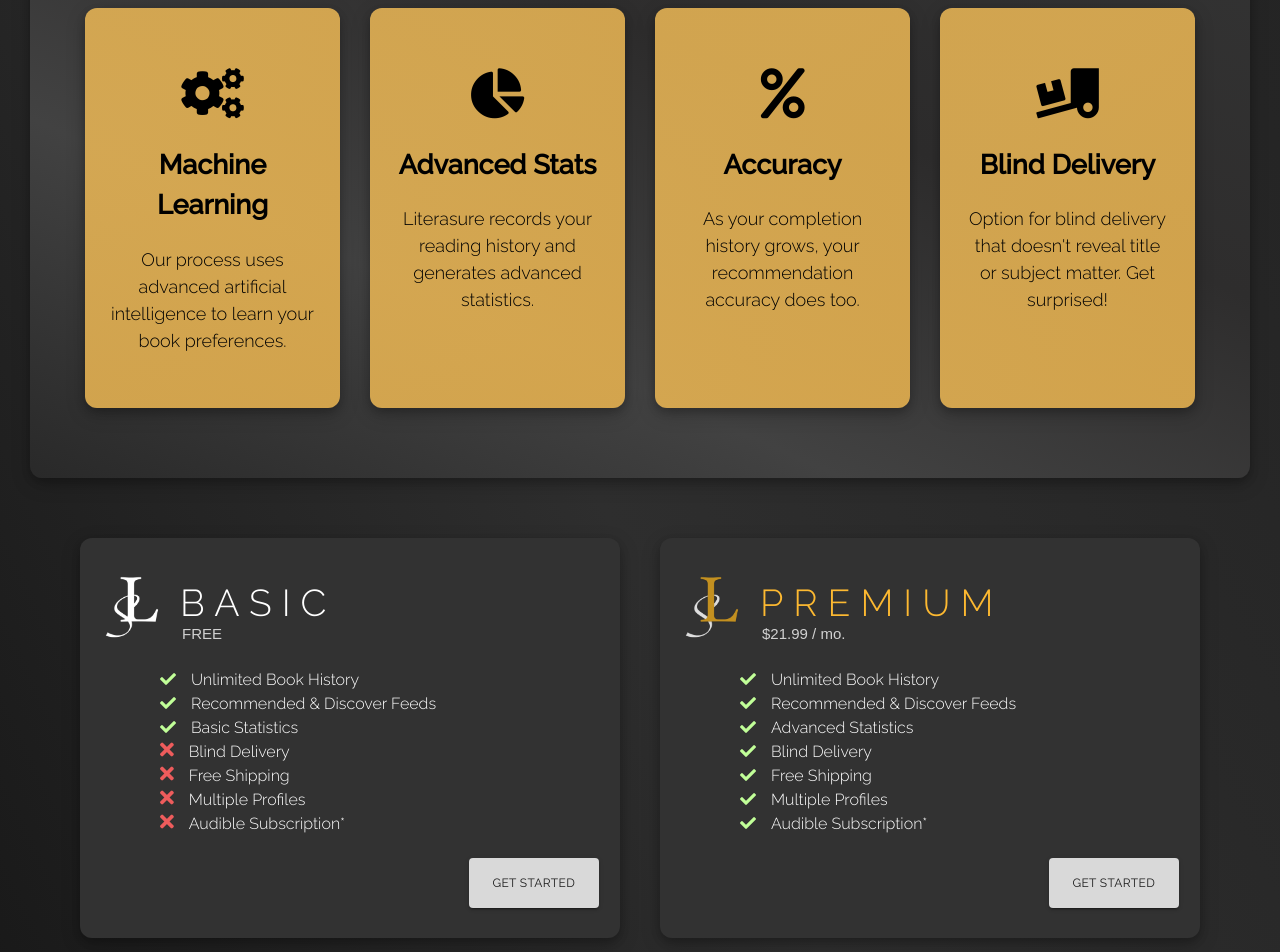
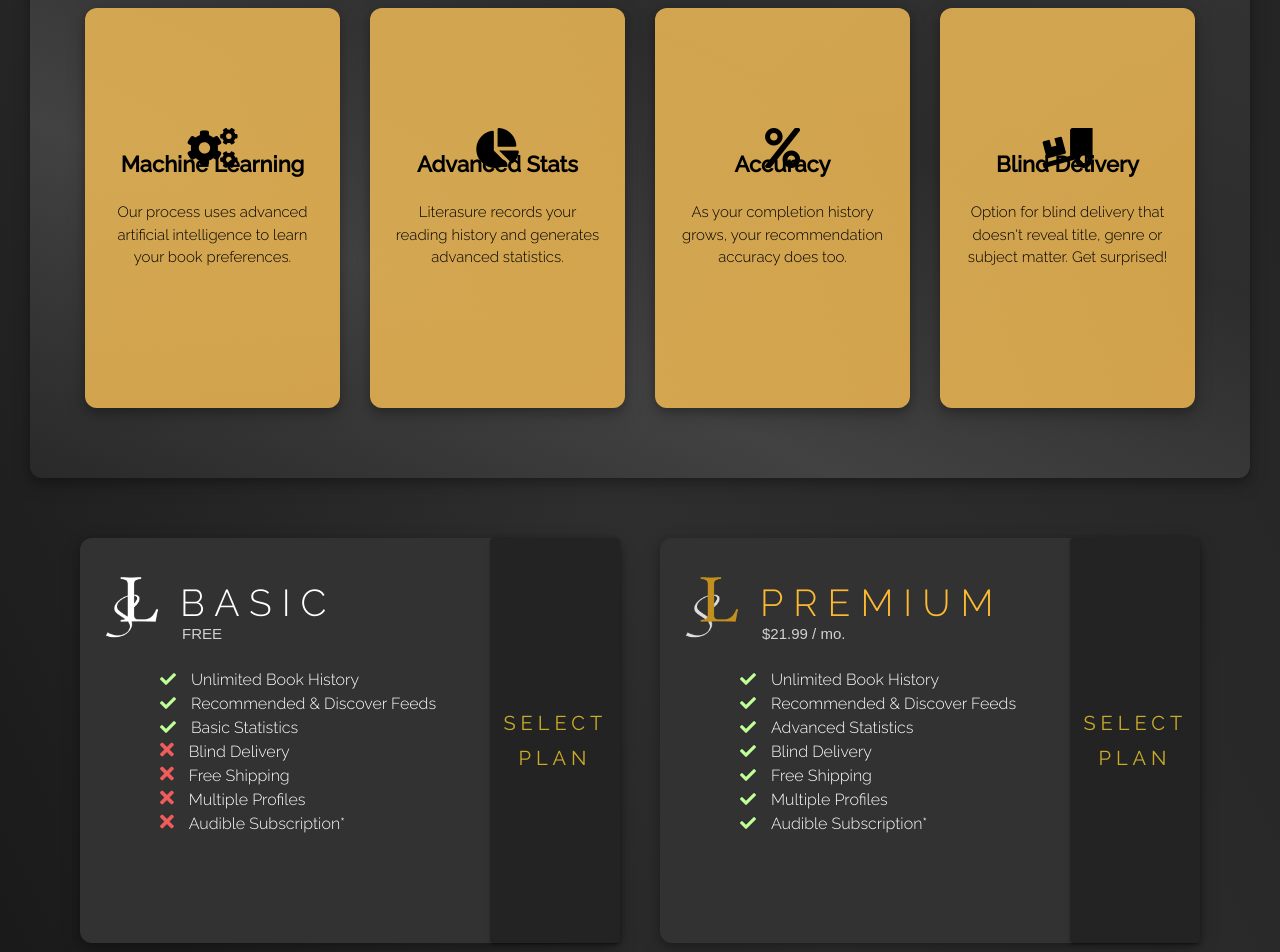
Before and after one commit to coddingtonjoel/Literasure, a React (Create React App) app: page / in a window 1280 px wide. Shown: the part 1560-2512 px from the top of the page. Built offline with nearby package versions, Linux system fonts and the light colour scheme.

Commit message:
update
added responsiveness to features and pricing elements, and changed button style & position on pricing divs

also added misc. media queries

```diff
--- a/src/components/Features.js
+++ b/src/components/Features.js
@@ -31,8 +31,8 @@
                 <i className="fas fa-truck-loading features__section--icon"></i>
                 <p className="features__section--head">Blind Delivery</p>
                 <div className="features__section--label">
-                    Option for blind delivery that doesn't reveal title or
-                    subject matter. Get surprised!
+                    Option for blind delivery that doesn't reveal title, genre
+                    or subject matter. Get surprised!
                 </div>
             </div>
         </div>
--- a/src/components/Navbar.js
+++ b/src/components/Navbar.js
@@ -4,7 +4,6 @@
 
 const Navbar = () => {
     return (
-        <div className="navbar">
         <div className="navbar__content">
             <div className="navbar__content--logobox">
                 <a href={process.env.PUBLIC_URL + "/"}>
@@ -36,7 +35,6 @@
                 </Button>
             </div>
         </div>
-        </div>
     );
 };
 
--- a/src/components/Pricing.js
+++ b/src/components/Pricing.js
@@ -53,7 +53,9 @@
                         variant="contained"
                         style={styles}
                         className="pricing__button">
-                        GET STARTED
+                        <span className="pricing__plan--select">
+                            Select Plan
+                        </span>
                     </Button>
                 </div>
                 <div className="pricing__plan pricing__plan--premium">
@@ -100,7 +102,9 @@
                         variant="contained"
                         style={styles}
                         className="pricing__button">
-                        GET STARTED
+                        <span className="pricing__plan--select">
+                            Select Plan
+                        </span>
                     </Button>
                 </div>
             </div>
@@ -113,7 +117,11 @@
     fontWeight: 400,
     backgroundColor: "#d9d9d9",
     fontSize: "1.2rem",
-    position: "absolute"
+    position: "absolute",
+    height: "100%",
+    background: "rgb(35, 35, 35)",
+    color: "#caac28",
+    transition: "0.3s"
 };
 
 export default Pricing;
--- a/src/sass/base/_typography.scss
+++ b/src/sass/base/_typography.scss
@@ -24,14 +24,14 @@
         display: block;
         font-family: "Raleway", sans-serif;
         font-weight: 300;
-        font-size: 2.5rem;
+        font-size: 2.2rem;
         animation: fadeInSub 1.5s ease-out;
         animation-delay: 0.8s;
         animation-fill-mode: forwards;
-        width: 100rem;
+        width: 100%;
 
         @include media(phone) {
-            font-size: 35%;
+            font-size: 33%;
             font-weight: 400;
         }
     }
@@ -69,6 +69,16 @@
         font-size: 2.7rem;
         font-weight: 600;
         text-align: center;
+
+        //fixes small sizing error
+        @media (max-width: 1375px) {
+            font-size: 2.2rem;
+        }
+
+        //when flex-wrap begins
+        @media (max-width: 1075px) {
+            font-size: 3rem;
+        }
     }
 
     &--label {
@@ -77,6 +87,17 @@
         font-size: 1.8rem;
         font-weight: 300;
         text-align: center;
+
+        //fixes small sizing error
+        @media (max-width: 1375px) {
+            font-size: 1.5rem;
+        }
+
+        @media (max-width: 1075px) {
+            font-size: 1.9rem;
+            padding-left: 4rem;
+            padding-right: 4rem;
+        }
     }
 }
 
--- a/src/sass/components/_features.scss
+++ b/src/sass/components/_features.scss
@@ -1,5 +1,5 @@
 @import "../abstracts/variables";
-@import "../abstracts/extends";
+@import "../abstracts/mixins";
 
 .features {
     display: flex;
@@ -9,6 +9,11 @@
     box-shadow: $box-shadow;
     border-radius: 12px;
     margin-top: 3rem;
+
+    //breakpoint for flex-wrap
+    @media (max-width: 1075px) {
+        flex-wrap: wrap;
+    }
 }
 
 .features__section {
@@ -18,19 +23,43 @@
     background-image: $gold-gradient;
     height: 50vh;
     display: inline-block;
-    padding-top: 12%;
+    padding-top: 7rem;
     align-items: center;
     box-shadow: $box-shadow;
     border-radius: 12px;
     position: relative;
     transition: 0.2s;
+    min-height: 35rem;
+
+    @media (max-width: 1075px) {
+        flex: 0 0 46%;
+        height: 40vh;
+    }
+
+    @media (max-width: 680px) {
+        flex: 1 0 92%;
+    }
 
     &--icon {
-        font-size: 5rem;
-        position: absolute;
+        font-size: 4rem;
+        position: relative;
         top: 15%;
         left: 50%;
         transform: translateX(-50%);
+        padding-bottom: 3rem;
+
+        @include media(tablet-l) {
+            font-size: 3.5rem;
+        }
+
+        @include media(tablet-p) {
+            font-size: 2.8rem;
+        }
+
+        //flex-wrap begins
+        @media (max-width: 1075px) {
+            font-size: 5rem;
+        }
     }
 
     &:hover {
--- a/src/sass/components/_header.scss
+++ b/src/sass/components/_header.scss
@@ -2,6 +2,7 @@
 
 .header {
     height: 85vh;
+    min-height: 100%;
     background-size: cover;
     background-position: top;
     border-radius: 0.8rem;
--- a/src/sass/components/_navbar.scss
+++ b/src/sass/components/_navbar.scss
@@ -1,8 +1,9 @@
 @import "../abstracts/mixins";
 
-.navbar {
+.navbar__content {
+    width: 100%;
+    display: flex;
     z-index: 1;
-    position: relative;
     height: 11vh;
 
     @include media(tablet-p) {
@@ -13,11 +14,6 @@
         padding-left: 1rem;
         padding-right: 1rem;
     }
-}
-
-.navbar__content {
-    width: 100%;
-    display: flex;
 
     &--logobox {
         position: relative;
@@ -35,6 +31,7 @@
         top: 1.5rem;
         flex: 1 0 20%;
         align-self: flex-end;
+        margin-right: 2rem;
     }
 
     &--link {
--- a/src/sass/components/_pricing.scss
+++ b/src/sass/components/_pricing.scss
@@ -1,37 +1,42 @@
 @import "../abstracts/variables";
 
 .pricing {
-    height: 55vh;
+    height: 100;
     margin: 6rem 0 0 0;
 
     &__flexbox {
         //changes to 1 per row at width = 900px
         display: flex;
-        justify-content: space-between;
         align-items: center;
+
+        //flex-wrap begins
+        @media (max-width: 770px) {
+            flex-wrap: wrap;
+        }
     }
 
     &__button {
-        color: white;
-        height: 5rem;
         width: 13rem;
-        top: 80%;
-        left: 75%;
+        right: 0;
         box-shadow: $box-shadow;
 
-        //for some reason these buttons weren't acting the way
-        //I wanted them to so here's a few media queries
+        //temporarily shifts button to bottom
+        @media (max-width: 1100px) {
+            bottom: 0;
+            width: 100%;
+            height: 8rem !important;
+        }
 
-        @media (max-width: 1350px) {
-            left: 72%;
+        @media (max-width: 770px) {
+            right: 0;
+            width: 13rem;
+            height: 100% !important;
         }
-        @media (max-width: 1080px) {
-            left: 68%;
-        }
-        @media (max-width: 980px) {
-            left: 65%;
-            top: 83%;
-        }
+    }
+
+    &__button:hover {
+        color: #f0f0f0 !important;
+        background: rgb(30, 30, 30) !important;
     }
 }
 
@@ -43,14 +48,32 @@
     box-shadow: $box-shadow;
     border-radius: 12px;
     position: relative;
+    min-height: 40.5rem;
+
+    //flex-wrap begins
+    @media (max-width: 770px) {
+        height: 40.5rem;
+    }
 
     &--basic {
         flex: 1 1 60rem;
-        margin: 0 2rem 0 5rem;
+        margin: 0 2rem 3rem 5rem;
+
+        //flex-wrap begins
+        @media (max-width: 770px) {
+            flex: 1 0 90%;
+            margin: 0 3rem 3rem;
+        }
     }
     &--premium {
         flex: 1 1 60rem;
-        margin: 0 5rem 0 2rem;
+        margin: 0 5rem 3rem 2rem;
+
+        //flex-wrap begins
+        @media (max-width: 770px) {
+            flex: 1 0 80%;
+            margin: 0 3rem 3rem;
+        }
     }
 
     &--title {
@@ -66,6 +89,11 @@
         top: 3.1rem;
         left: 1.2rem;
     }
+
+    &--select {
+        font-size: 2rem;
+        letter-spacing: 0.5rem;
+    }
 }
 
 .fa-check {
```
Lines whose indentation alone changed are shown as unchanged.
